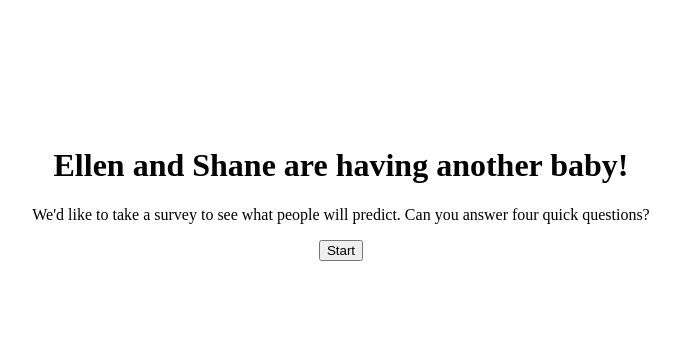
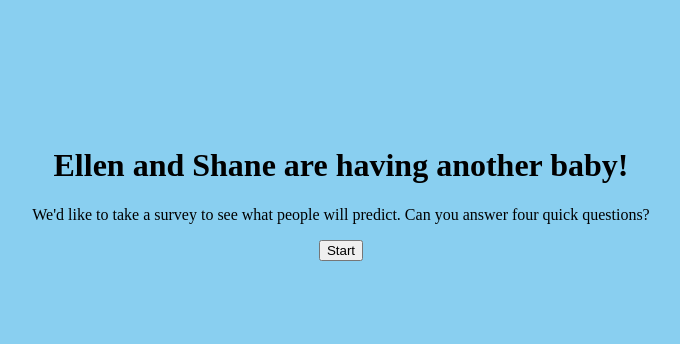
Before and after one commit to shanehughes3/baby-poll, a plain HTML site: page www/index.html in a window 1280 px wide. Shown: the part 34-378 px from the top of the page, without its empty margins (299-979 px from the left). Drawn offline with Linux system fonts and the light colour scheme.

Commit message:
random background color

```diff
--- a/www/index.html
+++ b/www/index.html
@@ -10,6 +10,12 @@
 			margin: 0;
 			padding: 0;
 			box-sizing: border-box;
+		}
+		.blue-bg {
+			background-color: #89cff0;
+		}
+		.pink-bg {
+			background-color: #ffb6c1;
 		}
 		#container {
 			position: absolute;
@@ -124,6 +130,13 @@
 				document.querySelectorAll('.hint-text').forEach(function(el) {
 					el.parentNode.removeChild(el);
 				});
+			}
+			if (Math.random() >= 0.5) {
+				window.vals.b = 'b';
+				document.querySelector('body').classList.add('blue-bg');
+			} else {
+				window.vals.b = 'p';
+				document.querySelector('body').classList.add('pink-bg');
 			}
 			document.querySelectorAll('.calendar-row>div').forEach(function(el) {
 				el.onclick = setArrivalDateGuess;
```
